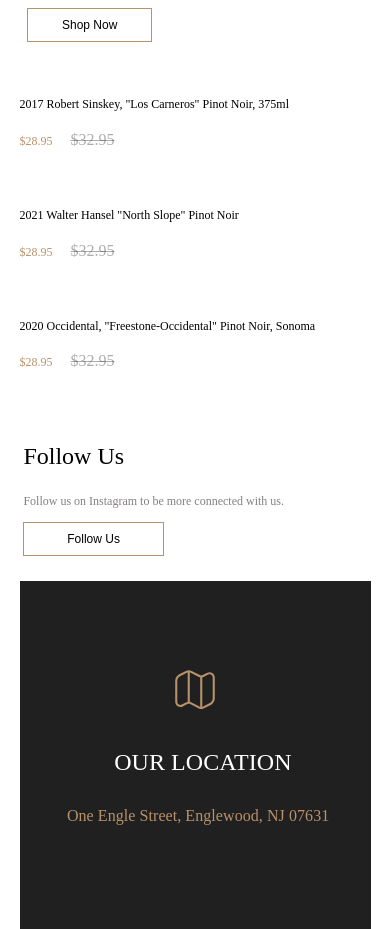
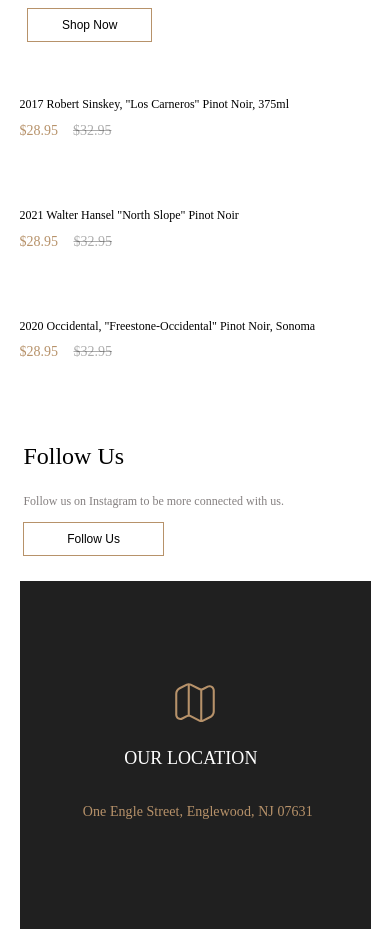
Before and after one commit to ElivertLalaj/Shero-Project, a plain HTML site: page index.html in a window 390 px wide. Shown: the part 2080-3009 px from the top of the page. Drawn offline with Linux system fonts and the light colour scheme; grey boxes are pictures that could not be loaded.

Commit message:
last review

```diff
--- a/index.html
+++ b/index.html
@@ -295,7 +295,7 @@
           <img src="assets/images/Rectangle 31.png" alt="" />
           <div class="text4">
             <p>2017 Robert Sinskey, "Los Carneros" Pinot Noir, 375ml</p>
-            <a>$28.95</a> <del style="margin-left: 15px">$32.95</del>
+            <a class="price">$28.95</a> <del style="margin-left: 15px">$32.95</del>
           </div>
         </div>
 
@@ -303,7 +303,7 @@
           <img src="assets/images/Rectangle 32.png" alt="" />
           <div class="text4">
             <p>2021 Walter Hansel "North Slope" Pinot Noir</p>
-            <a>$28.95 </a> <del style="margin-left: 15px">$32.95</del>
+            <a class="price">$28.95 </a> <del style="margin-left: 15px">$32.95</del>
           </div>
         </div>
 
@@ -311,7 +311,7 @@
           <img src="assets/images/Rectangle 33.png" alt="" />
           <div class="text4">
             <p>2020 Occidental, "Freestone-Occidental" Pinot Noir, Sonoma</p>
-            <a>$28.95 </a> <del style="margin-left: 15px">$32.95</del>
+            <a class="price">$28.95 </a> <del style="margin-left: 15px">$32.95</del>
           </div>
         </div>
       </div>
@@ -356,9 +356,12 @@
           Lorem ipsum dolor sit amet, consectetur adipiscing elit, sed do
           eiusmod tempor incididunt ut labore et dolore magna.
         </p>
+        <form  class="form">
         <p>Email*</p>
         <hr class="Email" />
         <button class="View2">Sign Up</button>
+      </form>
+
         <img src="assets/icons/Link.png" alt="" />
         <img src="assets/icons/Icon.png" alt="" />
         <img src="assets/icons/Icon (1).png" alt="" />
--- a/style.css
+++ b/style.css
@@ -461,7 +461,9 @@
 }
 
 .text4 p {
-  line-height: 26.5px;
+  line-height: 23.5px;
+  margin-top: 14px;
+  margin-bottom: 5px;
 }
 
 .cellar {
@@ -503,6 +505,7 @@
   font-weight: 400;
   line-height: 19.5px;
   text-align: center;
+  margin-left: 12px !important;
 }
 .InstagramPhoto {
   display: flex;
@@ -589,6 +592,7 @@
 .map iframe {
   width: 49.5%;
   margin-top: 100px;
+  height: 100%;
 }
 
 .mapInfo {
@@ -626,7 +630,7 @@
 }
 .container {
   width: 100%;
-  height: 600px;
+  height: 540px;
   margin-bottom: 8vw;
 }
 
@@ -639,6 +643,7 @@
   margin-top: 100px;
   justify-content: center;
   display: flex;
+  height: 100%;
 }
 
 hr {
@@ -698,10 +703,13 @@
 }
 
 .Lorem {
-  width: 20%;
+  width: 25%;
   height: 100%;
 }
 
+.form{
+  width: 90%;
+}
 .desktop_footer {
   margin-top: 80px;
   width: 100%;
@@ -726,6 +734,15 @@
   font-weight: 400;
   line-height: 25.76px;
   text-align: left;
+}
+
+.price{
+  font-family: Montserrat;
+font-size: 18px;
+font-weight: 500;
+line-height: 21.94px;
+text-align: left;
+
 }
 
 .text6 p {
@@ -1140,9 +1157,11 @@
     display: block;
   }
   .foollow_us {
-    width: 100%;
-    margin-left: 0%;
     margin-top: 25px;
+    margin-left: 6%;
+    margin-top: 25px;
+    margin-right: 6%;
+    width: 90%;
   }
 
   .eapps-instagram-feed-posts-item-image-portrait
@@ -1167,12 +1186,40 @@
     height: 50%;
   }
   .mapInfo h2 {
-    font-size: 24px;
-  }
+    font-family: Lora;
+    font-size: 18px;
+    font-weight: 400;
+    line-height: 23.04px;
+    letter-spacing: 0.06499999761581421px;
+    text-align: left;
+      }
   .mapInfo p {
-    font-size: 16px;
-  }
+    font-family: Lora;
+    font-size: 14px;
+    font-weight: 400;
+    line-height: 17.92px;
+    letter-spacing: 0.06499999761581421px;
+    text-align: left;
+      }
 
+
+      .price{
+        font-family: Montserrat;
+font-size: 14px;
+font-weight: 500;
+line-height: 17.07px;
+text-align: left;
+
+      }
+
+      .text4 del {
+        font-family: Montserrat;
+font-size: 14px;
+font-weight: 400;
+line-height: 17.07px;
+text-align: center;
+
+      }
   .container {
     width: 100%;
     height: 700px;
```
